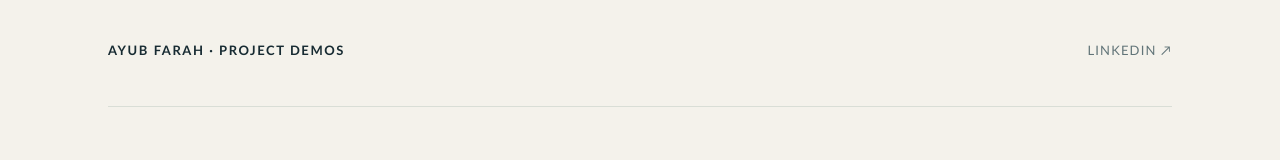
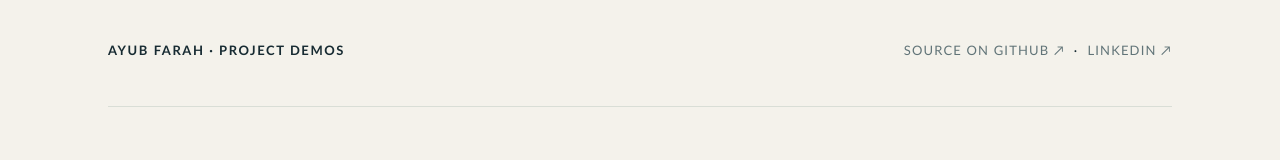
Before and after one commit to Ayubfarah61/accounting-system-demos, a plain HTML site: page index.html in a window 1280 px wide. Shown: the top 160 px of the page. Drawn offline with Linux system fonts and the light colour scheme.

Commit message:
Add source link to demo hub

```diff
--- a/index.html
+++ b/index.html
@@ -42,7 +42,7 @@
 </head>
 <body>
   <main class="wrap">
-    <header class="top"><div class="brand">Ayub Farah · Project demos</div><a href="https://www.linkedin.com/in/ayub-farah-a149b227a/" target="_blank" rel="noopener">LinkedIn ↗</a></header>
+    <header class="top"><div class="brand">Ayub Farah · Project demos</div><div><a href="https://github.com/Ayubfarah61/accounting-system-demos" target="_blank" rel="noopener">Source on GitHub ↗</a>&nbsp;&nbsp;·&nbsp;&nbsp;<a href="https://www.linkedin.com/in/ayub-farah-a149b227a/" target="_blank" rel="noopener">LinkedIn ↗</a></div></header>
     <section class="hero">
       <div><div class="kicker">Selected accounting systems</div><h1>Built for the work behind the numbers.</h1><p>Two independent, offline demo copies showing accounting workflows, operational records, and management reporting.</p></div>
       <aside class="seal"><strong>Privacy-first demo</strong>Fictional sample records only. No live connections, real company data, login, or write access.</aside>
```
